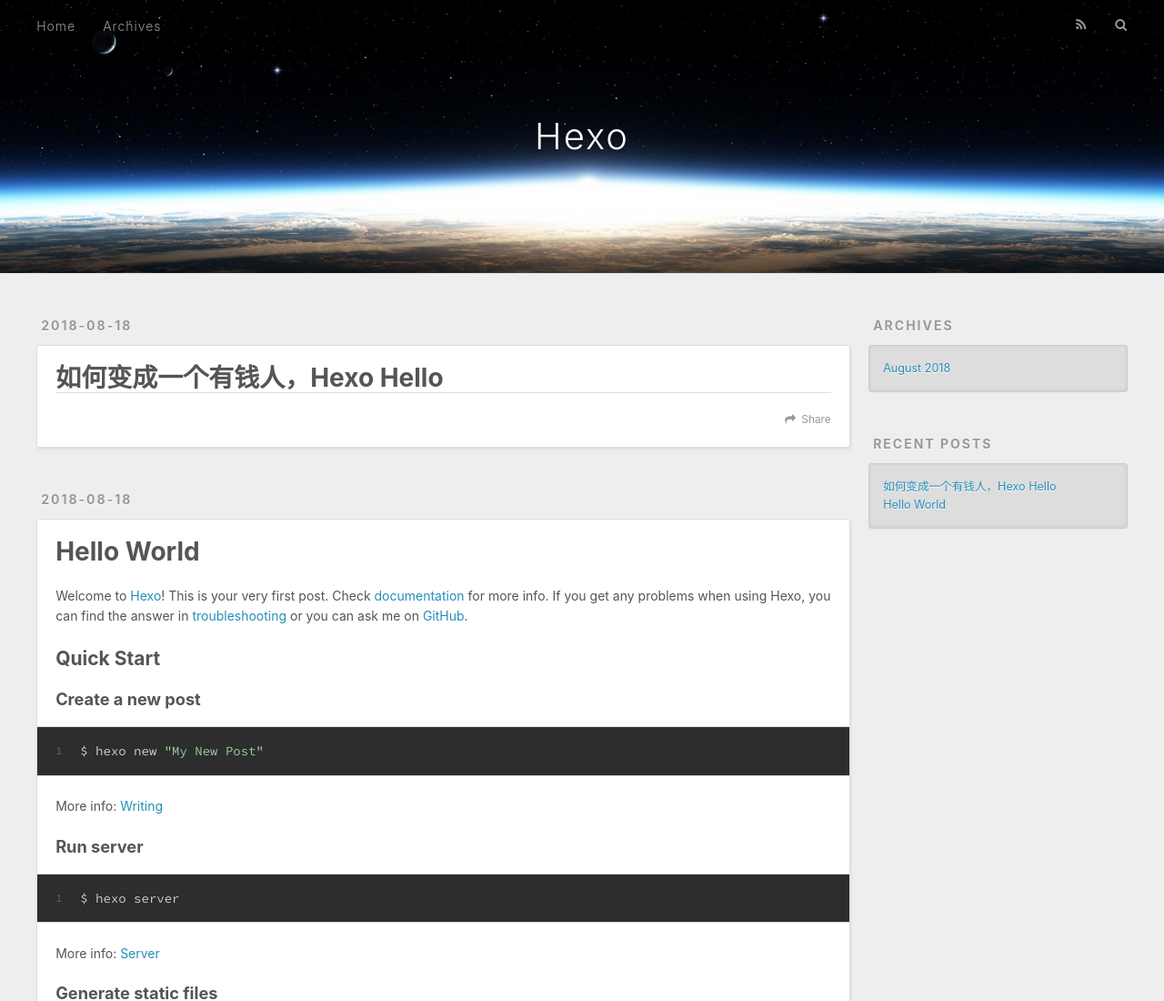
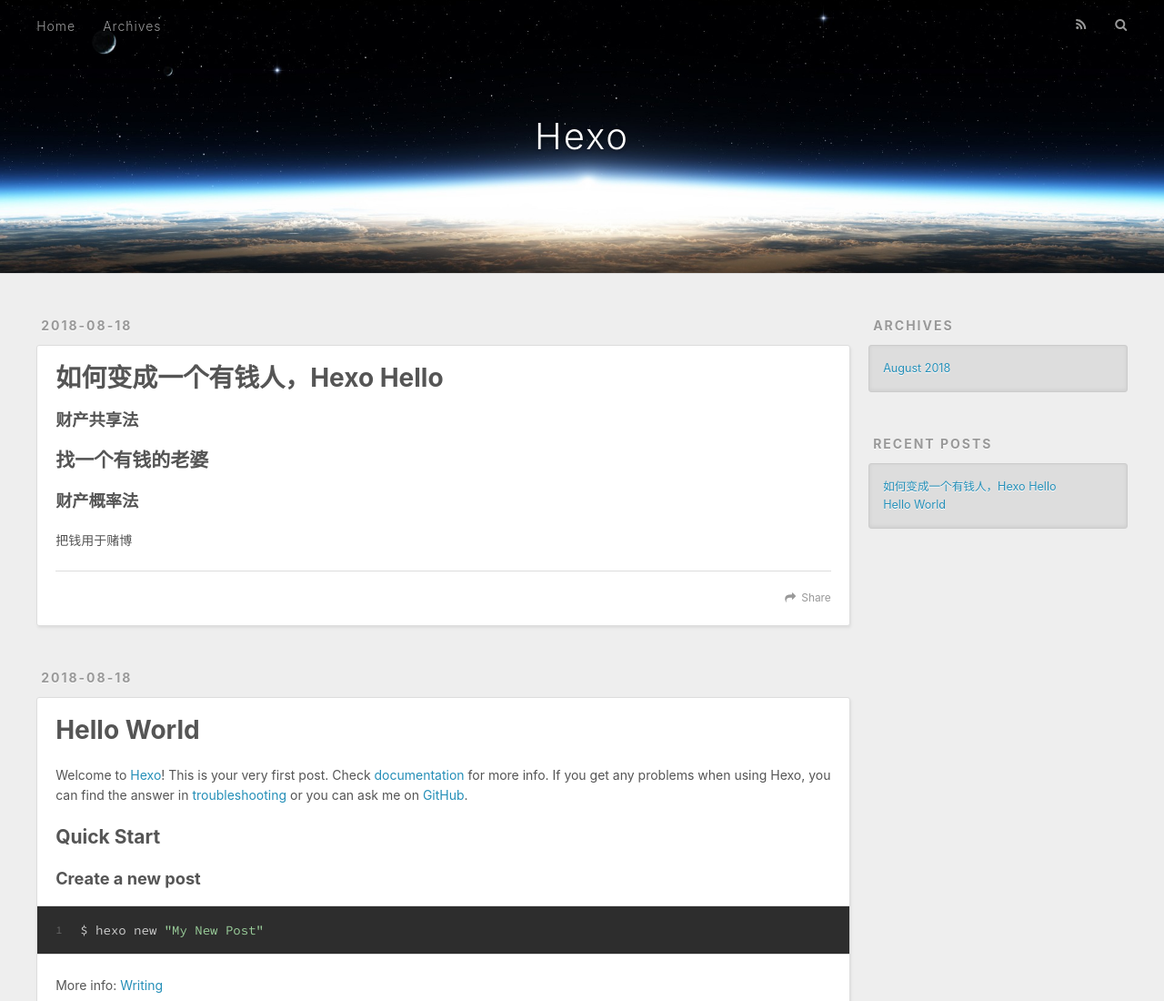
Before and after one commit to meifeiso/meifeiso.github.io, a plain HTML site: page index.html in a window 1280 px wide. Shown: the top 1100 px of the page at 91% size. Drawn offline with nearby package versions, Linux system fonts and the light colour scheme.

Commit message:
Site updated: 2018-08-18 12:00:34

```diff
--- a/index.html
+++ b/index.html
@@ -84,6 +84,7 @@
 
     <div class="article-entry" itemprop="articleBody">
 
+        <h3 id="财产共享法"><a href="#财产共享法" class="headerlink" title="财产共享法"></a>财产共享法</h3><h2 id="找一个有钱的老婆"><a href="#找一个有钱的老婆" class="headerlink" title="找一个有钱的老婆"></a>找一个有钱的老婆</h2><h3 id="财产概率法"><a href="#财产概率法" class="headerlink" title="财产概率法"></a>财产概率法</h3><p>把钱用于赌博</p>
 
 
     </div>
```
Also changed, not shown: 2018/08/18/如何变成一个有钱人，Hexo-Hello/index.html (+6 -2 lines).
